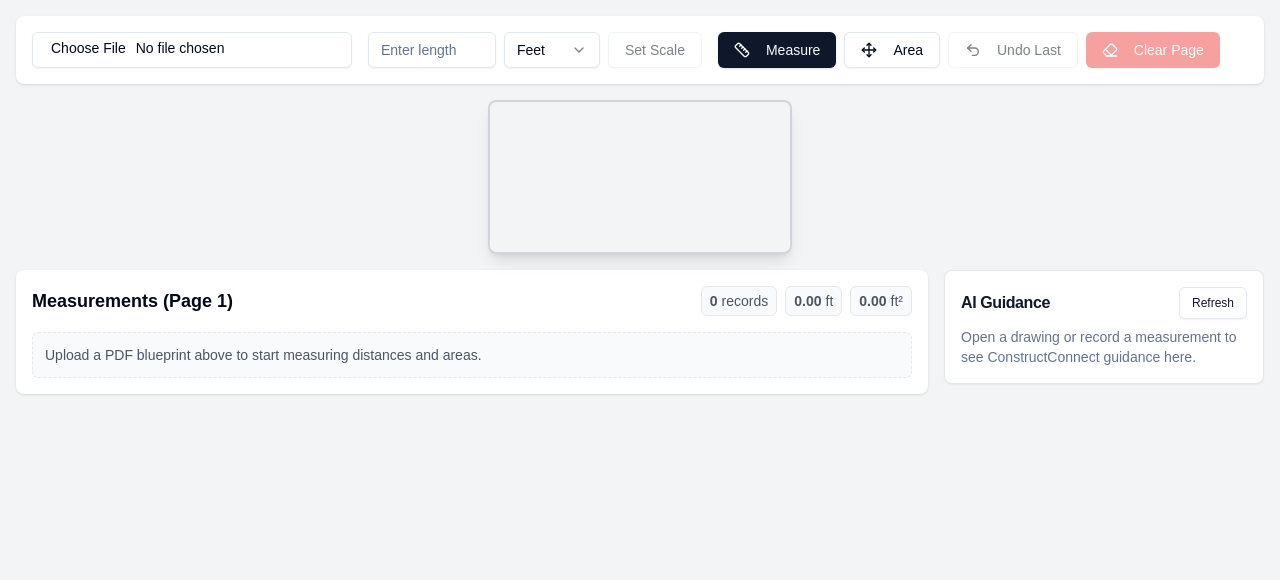
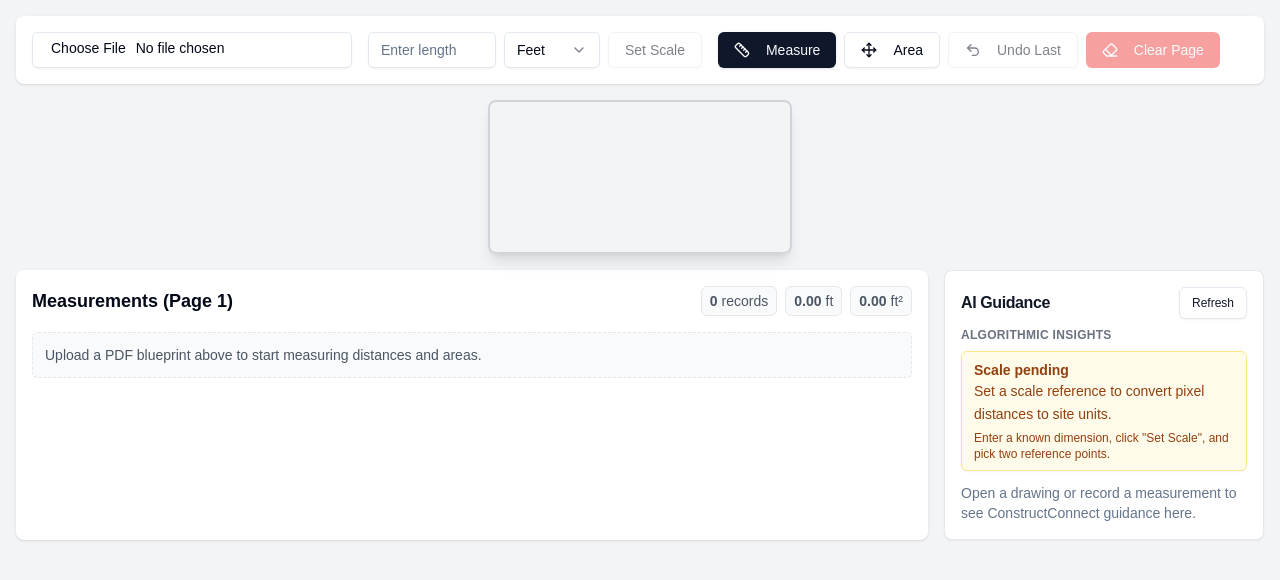
Before and after one commit to Satcomwarrior/Mudd-monkies, a Next.js app: page / in a window 1280 px wide. Shown: the top 580 px of the page. Built offline with nearby package versions, Linux system fonts and the light colour scheme.

Commit message:
Add algorithmic insights alongside AI guidance

```diff
--- a/src/components/AiGuidancePanel.tsx
+++ b/src/components/AiGuidancePanel.tsx
@@ -4,12 +4,15 @@ import { useMemo } from 'react';
 import type { ConstructGuidanceMessage } from '@/types/guidance';
 import { Button } from '@/components/ui/button';
 import { Card, CardContent, CardHeader, CardTitle } from '@/components/ui/card';
+import type { AlgorithmicInsight } from '@/lib/measurementInsights';
+import { cn } from '@/lib/utils';
 
 interface AiGuidancePanelProps {
   messages: ConstructGuidanceMessage[];
   isLoading: boolean;
   error?: string | null;
   onRefresh?: () => void;
+  insights?: AlgorithmicInsight[];
 }
 
 export function AiGuidancePanel({
@@ -17,6 +20,7 @@ export function AiGuidancePanel({
   isLoading,
   error,
   onRefresh,
+  insights = [],
 }: AiGuidancePanelProps) {
   const sortedMessages = useMemo(
     () => [...messages].sort((a, b) => a.timestamp.localeCompare(b.timestamp)),
@@ -31,17 +35,50 @@ export function AiGuidancePanel({
           {isLoading ? 'Loading…' : 'Refresh'}
         </Button>
       </CardHeader>
-      <CardContent className="flex-1 overflow-y-auto space-y-3">
+      <CardContent className="flex-1 overflow-y-auto">
+        <div className="flex flex-col gap-3">
+          {insights.length > 0 && (
+            <div className="space-y-2">
+              <p className="text-xs font-semibold uppercase tracking-wide text-gray-500">
+                Algorithmic insights
+              </p>
+              <div className="space-y-2">
+                {insights.map((insight) => (
+                  <div
+                    key={insight.id}
+                    className={cn(
+                      'rounded-md border px-3 py-2 text-sm shadow-sm',
+                      insight.tone === 'success' &&
+                        'border-emerald-200 bg-emerald-50 text-emerald-800',
+                      insight.tone === 'warning' &&
+                        'border-amber-200 bg-amber-50 text-amber-800',
+                      insight.tone === 'info' && 'border-blue-200 bg-blue-50 text-blue-800',
+                      !insight.tone && 'border-gray-200 bg-gray-50 text-gray-700'
+                    )}
+                  >
+                    <p className="font-semibold">{insight.title}</p>
+                    <p className="text-sm leading-relaxed">{insight.value}</p>
+                    {insight.helperText && (
+                      <p className="text-xs text-current/80 mt-1">{insight.helperText}</p>
+                    )}
+                  </div>
+                ))}
+              </div>
+            </div>
+          )}
+
           {error && (
             <p className="text-sm text-red-600 bg-red-50 border border-red-100 rounded-md p-2">
               {error}
             </p>
           )}
+
           {!error && sortedMessages.length === 0 && !isLoading && (
             <p className="text-sm text-muted-foreground">
               Open a drawing or record a measurement to see ConstructConnect guidance here.
             </p>
           )}
+
           {sortedMessages.map((message) => (
             <div
               key={message.id}
@@ -55,9 +92,11 @@ export function AiGuidancePanel({
               </p>
             </div>
           ))}
+
           {isLoading && (
             <p className="text-sm text-muted-foreground">Fetching guidance…</p>
           )}
+        </div>
       </CardContent>
     </Card>
   );
--- a/src/components/PdfViewer.tsx
+++ b/src/components/PdfViewer.tsx
@@ -21,6 +21,11 @@ import { MeasurementUnit, Point } from '@/types/pdf';
 import { Ruler, Move, Trash2, Undo2, Eraser } from 'lucide-react';
 import { AiGuidancePanel } from '@/components/AiGuidancePanel';
 import type { ConstructGuidanceMessage } from '@/types/guidance';
+import {
+  buildAlgorithmInsights,
+  insightsToPayload,
+  type AlgorithmicInsightPayloadItem,
+} from '@/lib/measurementInsights';
 
 export function PdfViewer() {
   const {
@@ -90,6 +95,21 @@ export function PdfViewer() {
 
   const isScaleCalibrated = useMemo(() => Boolean(pixelsPerUnit), [pixelsPerUnit]);
 
+  const measurementInsights = useMemo(
+    () =>
+      buildAlgorithmInsights({
+        measurements: pageMeasurements,
+        unit: measurementUnit,
+        isScaleCalibrated,
+      }),
+    [pageMeasurements, measurementUnit, isScaleCalibrated]
+  );
+
+  const measurementInsightsPayload = useMemo(
+    () => insightsToPayload(measurementInsights),
+    [measurementInsights]
+  );
+
   const isActualLengthValid = useMemo(() => {
     const parsed = parseFloat(actualLength);
     return !Number.isNaN(parsed) && parsed > 0;
@@ -98,7 +118,8 @@ export function PdfViewer() {
   const requestGuidance = useCallback(
     async (
       event: 'pdf_opened' | 'measurement_completed' | 'custom_prompt',
-      payload: Record<string, unknown>
+      payload: Record<string, unknown>,
+      overrideInsights?: AlgorithmicInsightPayloadItem[]
     ) => {
       if (!pdf) return;
 
@@ -111,7 +132,10 @@ export function PdfViewer() {
           headers: { 'Content-Type': 'application/json' },
           body: JSON.stringify({
             event,
-            payload,
+            payload: {
+              ...payload,
+              algorithmicInsights: overrideInsights ?? measurementInsightsPayload,
+            },
             history: guidanceHistoryRef.current,
           }),
         });
@@ -157,7 +181,7 @@ export function PdfViewer() {
         setIsGuidanceLoading(false);
       }
     },
-    [pdf]
+    [pdf, measurementInsightsPayload]
   );
 
   const handleRefreshGuidance = useCallback(() => {
@@ -278,6 +302,15 @@ export function PdfViewer() {
           value: parseFloat(calculateDistance([measureStart, point]) || '0')
         };
 
+        const nextPageMeasurements = [...pageMeasurements, newMeasurement];
+        const nextInsights = insightsToPayload(
+          buildAlgorithmInsights({
+            measurements: nextPageMeasurements,
+            unit: measurementUnit,
+            isScaleCalibrated,
+          })
+        );
+
         setMeasurements((prev) => {
           const currentPageMeasurements = prev[currentPage] || [];
           return {
@@ -291,7 +324,7 @@ export function PdfViewer() {
           page: currentPage,
           measurement: newMeasurement,
           unit: measurementUnit,
-        });
+        }, nextInsights);
       }
     } else if (tool === 'area') {
       if (
@@ -306,6 +339,15 @@ export function PdfViewer() {
           value: parseFloat(calculateArea(areaPoints) || '0')
         };
 
+        const nextPageMeasurements = [...pageMeasurements, newMeasurement];
+        const nextInsights = insightsToPayload(
+          buildAlgorithmInsights({
+            measurements: nextPageMeasurements,
+            unit: measurementUnit,
+            isScaleCalibrated,
+          })
+        );
+
         setMeasurements((prev) => {
           const currentPageMeasurements = prev[currentPage] || [];
           return {
@@ -319,7 +361,7 @@ export function PdfViewer() {
           page: currentPage,
           measurement: newMeasurement,
           unit: measurementUnit,
-        });
+        }, nextInsights);
       } else {
         const newPoints = [...areaPoints, point];
         setAreaPoints(newPoints);
@@ -529,6 +571,7 @@ export function PdfViewer() {
           isLoading={isGuidanceLoading}
           error={guidanceError}
           onRefresh={handleRefreshGuidance}
+          insights={measurementInsights}
         />
       </div>
 
--- /dev/null
+++ b/src/lib/measurementInsights.ts
@@ -0,0 +1,197 @@
+import type { Measurement, MeasurementUnit } from '@/types/pdf';
+
+export type InsightTone = 'info' | 'warning' | 'success';
+
+export interface AlgorithmicInsight {
+  id: string;
+  title: string;
+  value: string;
+  helperText?: string;
+  tone?: InsightTone;
+}
+
+export interface AlgorithmicInsightPayloadItem {
+  id: string;
+  title: string;
+  value: string;
+  helperText?: string;
+}
+
+interface BuildAlgorithmInsightsParams {
+  measurements: Measurement[];
+  unit: MeasurementUnit;
+  isScaleCalibrated: boolean;
+}
+
+const numberFormatter = new Intl.NumberFormat('en-US', {
+  maximumFractionDigits: 2,
+});
+
+const areaFormatter = new Intl.NumberFormat('en-US', {
+  maximumFractionDigits: 2,
+});
+
+function formatLength(value: number, unit: MeasurementUnit) {
+  return `${numberFormatter.format(value)} ${unit}`;
+}
+
+function formatArea(value: number, unit: MeasurementUnit) {
+  return `${areaFormatter.format(value)} ${unit}²`;
+}
+
+function calculateStandardDeviation(values: number[]) {
+  if (values.length < 2) {
+    return 0;
+  }
+
+  const mean = values.reduce((total, value) => total + value, 0) / values.length;
+  const variance =
+    values.reduce((total, value) => total + Math.pow(value - mean, 2), 0) / values.length;
+
+  return Math.sqrt(variance);
+}
+
+function calculateCoefficientOfVariation(values: number[]) {
+  if (values.length < 2) {
+    return 0;
+  }
+
+  const mean = values.reduce((total, value) => total + value, 0) / values.length;
+  if (mean === 0) {
+    return 0;
+  }
+
+  return (calculateStandardDeviation(values) / mean) * 100;
+}
+
+export function buildAlgorithmInsights({
+  measurements,
+  unit,
+  isScaleCalibrated,
+}: BuildAlgorithmInsightsParams): AlgorithmicInsight[] {
+  const insights: AlgorithmicInsight[] = [];
+
+  insights.push(
+    isScaleCalibrated
+      ? {
+          id: 'scale-status',
+          title: 'Scale calibrated',
+          value: 'Measurements reflect the configured real-world units.',
+          tone: 'success',
+        }
+      : {
+          id: 'scale-status',
+          title: 'Scale pending',
+          value: 'Set a scale reference to convert pixel distances to site units.',
+          helperText: 'Enter a known dimension, click "Set Scale", and pick two reference points.',
+          tone: 'warning',
+        }
+  );
+
+  if (measurements.length === 0) {
+    return insights;
+  }
+
+  const linearMeasurements = measurements.filter((measurement) => measurement.type === 'linear');
+  const areaMeasurements = measurements.filter((measurement) => measurement.type === 'area');
+
+  const totalLinear = linearMeasurements.reduce((total, measurement) => total + measurement.value, 0);
+  const totalArea = areaMeasurements.reduce((total, measurement) => total + measurement.value, 0);
+
+  insights.push({
+    id: 'measurement-count',
+    title: 'Active measurements',
+    value: `${measurements.length} total (${linearMeasurements.length} linear, ${areaMeasurements.length} area)`,
+    tone: 'info',
+  });
+
+  if (linearMeasurements.length > 0) {
+    const longestLinear = linearMeasurements.reduce((max, measurement) =>
+      measurement.value > max.value ? measurement : max
+    );
+    const shortestLinear = linearMeasurements.reduce((min, measurement) =>
+      measurement.value < min.value ? measurement : min
+    );
+    const linearValues = linearMeasurements.map((measurement) => measurement.value);
+    const averageLinear = totalLinear / linearMeasurements.length;
+    const linearCv = calculateCoefficientOfVariation(linearValues);
+
+    insights.push({
+      id: 'linear-total',
+      title: 'Total linear footage',
+      value: formatLength(totalLinear, unit),
+      helperText: `Average run length: ${formatLength(averageLinear, unit)}`,
+      tone: 'info',
+    });
+
+    insights.push({
+      id: 'linear-extremes',
+      title: 'Linear spread',
+      value: `${formatLength(shortestLinear.value, unit)} – ${formatLength(
+        longestLinear.value,
+        unit
+      )}`,
+      helperText:
+        linearCv > 0
+          ? `Coefficient of variation: ${numberFormatter.format(linearCv)}%`
+          : undefined,
+      tone: 'info',
+    });
+  }
+
+  if (areaMeasurements.length > 0) {
+    const largestArea = areaMeasurements.reduce((max, measurement) =>
+      measurement.value > max.value ? measurement : max
+    );
+    const smallestArea = areaMeasurements.reduce((min, measurement) =>
+      measurement.value < min.value ? measurement : min
+    );
+    const areaValues = areaMeasurements.map((measurement) => measurement.value);
+    const averageArea = totalArea / areaMeasurements.length;
+    const areaCv = calculateCoefficientOfVariation(areaValues);
+
+    insights.push({
+      id: 'area-total',
+      title: 'Total measured area',
+      value: formatArea(totalArea, unit),
+      helperText: `Average footprint: ${formatArea(averageArea, unit)}`,
+      tone: 'info',
+    });
+
+    insights.push({
+      id: 'area-extremes',
+      title: 'Area distribution',
+      value: `${formatArea(smallestArea.value, unit)} – ${formatArea(largestArea.value, unit)}`,
+      helperText:
+        areaCv > 0 ? `Coefficient of variation: ${numberFormatter.format(areaCv)}%` : undefined,
+      tone: 'info',
+    });
+
+    if (totalArea > 0) {
+      const largestContribution = (largestArea.value / totalArea) * 100;
+      insights.push({
+        id: 'area-dominance',
+        title: 'Largest area dominance',
+        value: `${numberFormatter.format(largestContribution)}% of measured area`,
+        helperText:
+          largestContribution > 60
+            ? 'Consider splitting this region to capture build phases or spec differences.'
+            : 'Coverage is balanced across captured areas.',
+        tone: largestContribution > 60 ? 'warning' : 'info',
+      });
+    }
+  }
+
+  return insights;
+}
+
+export function insightsToPayload(
+  insights: AlgorithmicInsight[]
+): AlgorithmicInsightPayloadItem[] {
+  return insights.map(({ id, title, value, helperText }) => ({
+    id,
+    title,
+    value,
+    helperText,
+  }));
+}
```
Also changed, not shown: 1 other file (tests, documents, lock files or other folders). Lines whose indentation alone changed are shown as unchanged.
